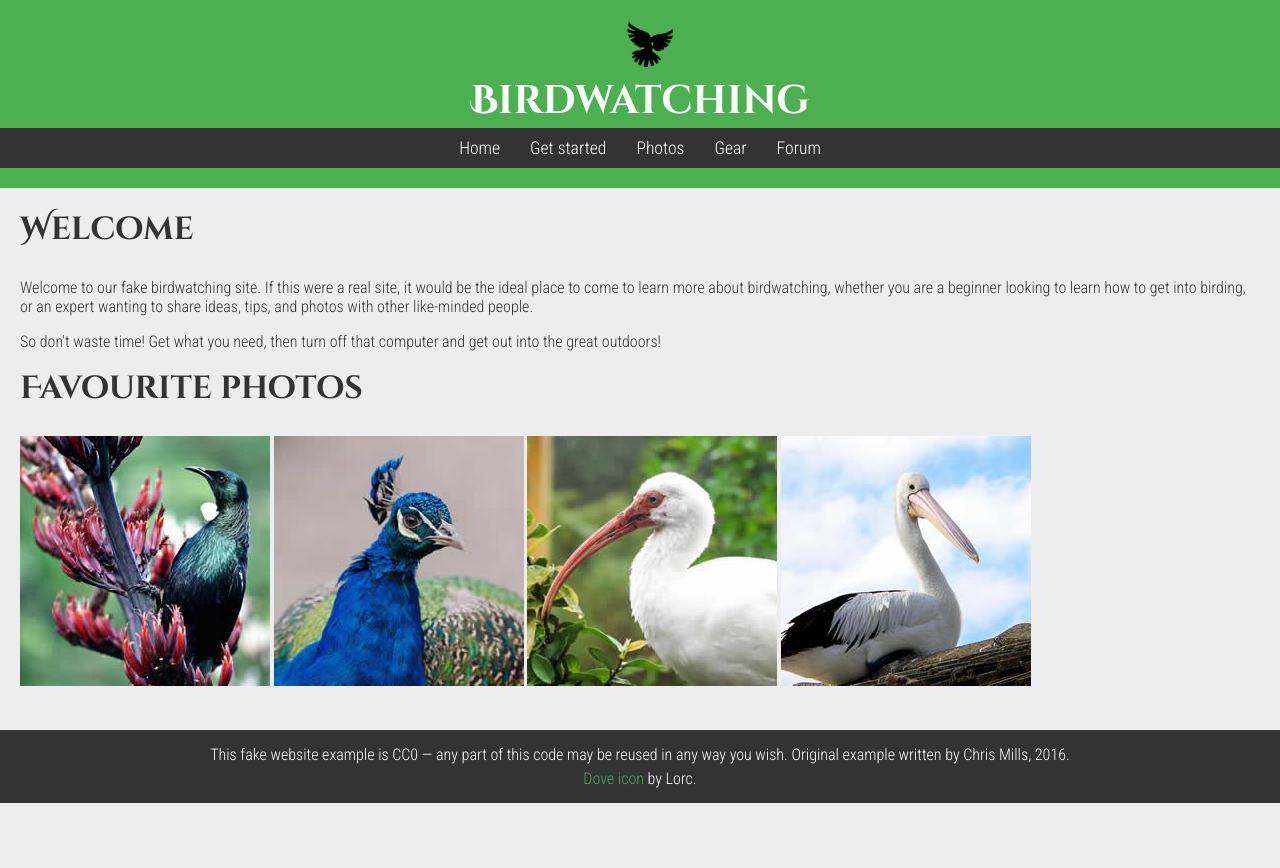
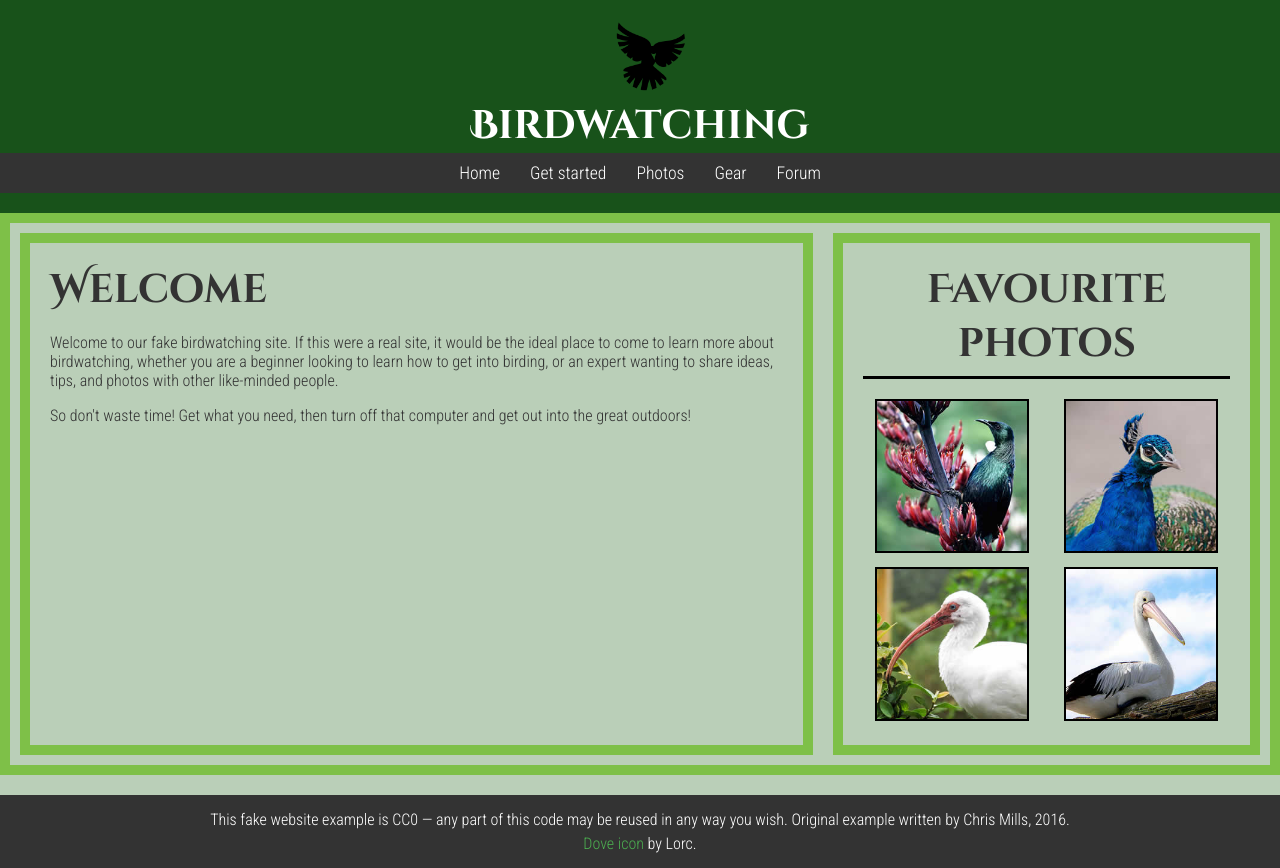
Before and after one commit to DanielAguilar112/M4.2, a website: page index.html in a window 1280 px wide. Before the commit the page ends 803 px from the top, so only its background shows below. Drawn offline with Linux system fonts and the light colour scheme; files whose address does not match are found by name.

Commit message:
Complete

```diff
--- a/css/style.css
+++ b/css/style.css
@@ -3,24 +3,19 @@ body {
     font-family: 'Roboto Condensed', sans-serif;
     margin: 0;
     padding: 0;
-    background-color: #ededed;
+    background-color: #bacfb8;
     color: #333;
   }
 
   /* Header styles */
   header {
-    background-color: #4CAF50;
+    background-color: #18521a;
     color: white;
     padding: 20px 0;
     text-align: center;
   }
 
-  .header-wrapper {
-    display: flex;
-    justify-content: center;
-    align-items: center;
-    flex-wrap: wrap;
-  }
+
 
   header h1 {
     font-family: 'Cinzel Decorative', serif;
@@ -28,8 +23,14 @@ body {
     margin: 0;
   }
 
+  .main-content h2 {
+    font-family: 'Cinzel Decorative', serif;
+    font-size: 2.5rem;
+    margin: 0;
+  }
+
   header img {
-    height: 50px;
+    height: 75px;
     margin-left: 20px;
   }
 
@@ -62,10 +63,18 @@ body {
     text-decoration: underline;
   }
 
-  /* Main content styles */
-  main {
-    padding: 20px;
+   /* Main styles */
+  .main-content {
+    display: flex;
+    gap: 20px; /* Space between main text and sidebar */
+    align-items: flex-start;
   }
+
+  .main-content, .image-sidebar, .welcome-text {
+    border: 10px solid rgb(126, 192, 72);
+    padding: 10px;
+  }
+
 
   .main-wrapper {
     display: flex;
@@ -73,41 +82,52 @@ body {
     gap: 20px;
     max-width: 1200px;
     margin: 0 auto;
+
+  }
+
+  .content-wrapper {
+    display: flex;
+    gap: 20px; /* Space between columns */
   }
 
   .welcome-text {
-    flex: 3;
-    min-width: 300px;
+    flex: 2;
+    padding: 20px;
   }
 
-  .welcome-text h2 {
-    font-family: 'Cinzel Decorative', serif;
-    font-size: 2rem;
-    margin-top: 0;
-  }
-
+   /* Image styles */
   .image-sidebar {
     flex: 1;
-    min-width: 200px;
+    padding: 20px;
+    text-align: center;
   }
 
   .image-sidebar h2 {
-    font-family: 'Cinzel Decorative', serif;
-    font-size: 2rem;
-    margin-top: 0;
+    text-align: center;
+    grid-column: span 2; /* Makes the header span both columns */
+    margin-bottom: 15px; /* Adds space below the header */
+    width: 100%;
+    border-bottom: 3px solid black;
+    padding-bottom: 5px;
+    margin-bottom: 10px;
   }
 
   .image-grid {
     display: grid;
-    grid-template-columns: repeat(auto-fit, minmax(150px, 1fr));
-    gap: 10px;
+    grid-template-columns: repeat(2, 1fr); /* 2 equal columns */
+    gap: 10px; /* Adds space between images */
+    justify-content: center;
+    align-items: start; /* Aligns images properly */
+    width: fit-content; /* Prevents unwanted stretching */
+    margin: 0 auto; /* Centers the grid */
   }
 
   .image-grid img {
-    width: 100%;
+    width: 150px;
     height: auto;
-    border-radius: 5px;
+    border: 2px solid black;
   }
+
 
   /* Footer styles */
   footer {
--- a/index.html
+++ b/index.html
@@ -28,7 +28,9 @@
       </nav>
     </header>
 
-    <main>
+    <div class="main-content">
+        <div class="content-wrapper">
+
       <section class="welcome-text">
         <h2>Welcome</h2>
         <p>Welcome to our fake birdwatching site. If this were a real site, it would be the ideal place to come to learn more about birdwatching, whether you are a beginner looking to learn how to get into birding, or an expert wanting to share ideas, tips, and photos with other like-minded people.</p>
@@ -36,13 +38,16 @@
       </section>
 
       <aside class="image-sidebar">
+        <div class="image-grid">
         <h2>Favourite photos</h2>
-        <a href="favorite-1.jpg"><img src="favorite-1_th.jpg" alt="Small black bird, black claws, long black slender beak"></a>
-        <a href="favorite-2.jpg"><img src="favorite-2_th.jpg" alt="Top half of a pretty bird with bright blue plumage"></a>
-        <a href="favorite-3.jpg"><img src="favorite-3_th.jpg" alt="Top half of a large bird with white plumage"></a>
-        <a href="favorite-4.jpg"><img src="favorite-4_th.jpg" alt="Large bird, mostly white plumage with black on back"></a>
-      </aside>
-    </main>
+        <a href="favorite-1.jpg"><img src="img/favorite-1_th.jpg" alt="Small black bird, black claws, long black slender beak"></a>
+        <a href="favorite-2.jpg"><img src="img/favorite-2_th.jpg" alt="Top half of a pretty bird with bright blue plumage"></a>
+        <a href="favorite-3.jpg"><img src="img/favorite-3_th.jpg" alt="Top half of a large bird with white plumage"></a>
+        <a href="favorite-4.jpg"><img src="img/favorite-4_th.jpg" alt="Large bird, mostly white plumage with black on back"></a>
+    </div>
+    </aside>
+    </div>
+</div>
 
     <footer>
       <p>This fake website example is CC0 — any part of this code may be reused in any way you wish. Original example written by Chris Mills, 2016.</p>
```
Also changed, not shown: img/dove.png (renamed from dove.png), img/favorite-1.jpg (renamed from favorite-1.jpg), img/favorite-1_th.jpg (renamed from favorite-1_th.jpg), img/favorite-2.jpg (renamed from favorite-2.jpg), img/favorite-2_th.jpg (renamed from favorite-2_th.jpg), img/favorite-3.jpg (renamed from favorite-3.jpg), img/favorite-3_th.jpg (renamed from favorite-3_th.jpg), img/favorite-4.jpg (renamed from favorite-4.jpg), img/favorite-4_th.jpg (renamed from favorite-4_th.jpg).
